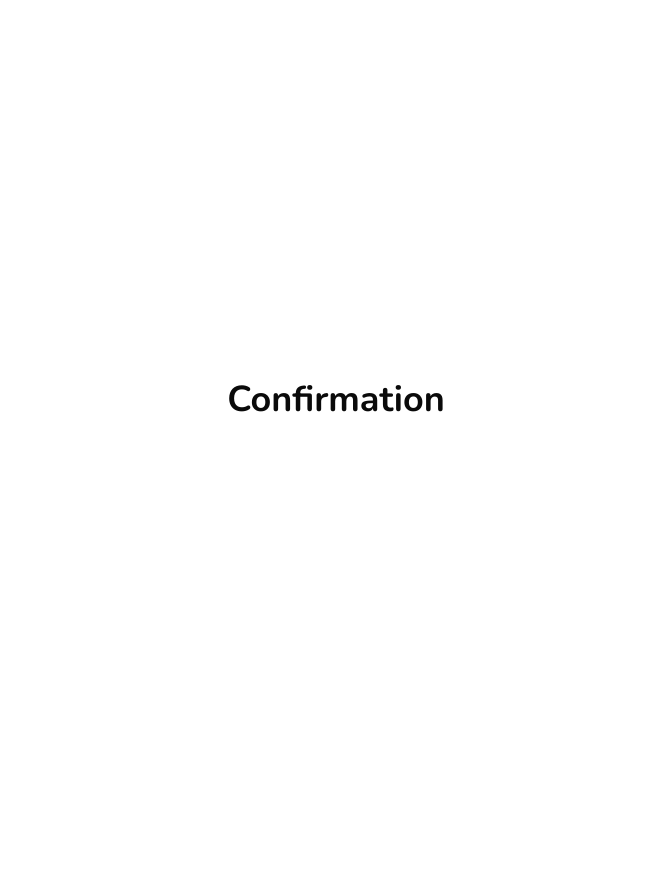
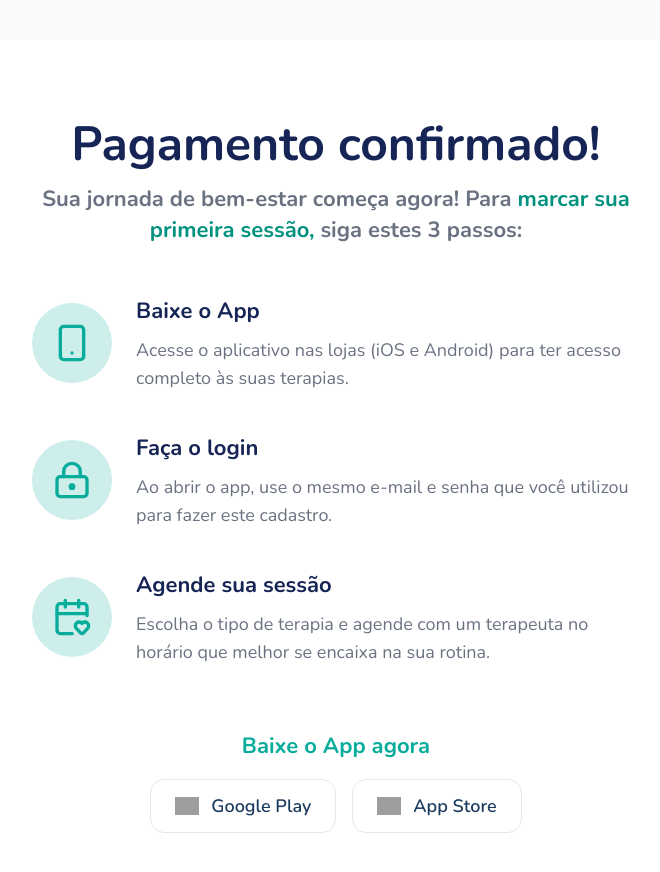
Before and after one commit to hit-terapias-holisticas/checkout-web-front, a Next.js app: page /confirmation in a window 1280 px wide. Shown: the top 872 px of the page, without its empty margins (304-964 px from the left). Before the commit the page ends 800 px from the top, so only its background shows below. Built offline with nearby package versions, Linux system fonts and the light colour scheme; grey boxes are pictures that could not be loaded.

Commit message:
feat: 🎸 1478: confirmation page
✅ Closes: 1478

```diff
--- a/src/app/confirmation/page.tsx
+++ b/src/app/confirmation/page.tsx
@@ -1,7 +1,154 @@
+"use client";
+
+import Image from "next/image";
+import Link from "next/link";
+import { Smartphone, LockKeyhole, CalendarHeart } from "lucide-react";
+import { Button } from "@/src/components/ui/button";
+
 export default function ConfirmationPage() {
+  //TODO: remove MOCK ver como vai ser feito
+  const isUserRegistered = false;
   return (
-    <div className="min-h-screen flex items-center justify-center">
-      <h1 className="text-4xl font-bold">Confirmation</h1>
-    </div>
+    <main className="min-h-screen bg-white md:bg-gray-50 flex flex-col items-center md:justify-center pt-10">
+      <div className="w-full max-w-3xl bg-white rounded-3xl p-6 md:p-20 flex flex-col gap-12">
+        <div className="flex flex-col gap-4 text-left md:text-center items-start md:items-center">
+          <h1 className="text-3-5xl md:text-5xl font-bold text-blue-950">
+            Pagamento confirmado!
+          </h1>
+          {isUserRegistered ? (
+            <p className="text-gray-500 text-lg md:text-1-5xl text-sm md:font-bold">
+              Parabéns por esta decisão! Sua jornada de bem-estar{" "}
+              <span className="text-primary-600 font-bold ">
+                começa agora. Siga estes 3 passos e
+              </span>{" "}
+              marque sua primeira sessão:
+            </p>
+          ) : (
+            <p className="text-gray-500 text-lg md:text-1-5xl text-sm md:font-bold">
+              Sua jornada de bem-estar começa agora! Para{" "}
+              <span className="text-primary-600 font-bold ">
+                marcar sua primeira sessão,
+              </span>{" "}
+              siga estes 3 passos:
+            </p>
+          )}
+        </div>
+
+        <div className="flex flex-col gap-10">
+          <div className="flex items-center gap-6">
+            <div className="flex-shrink-0 w-16 h-16 md:w-20 md:h-20 bg-primary/20 rounded-full flex items-center justify-center">
+              <Smartphone className="w-8 h-8 md:w-10 md:h-10 text-primary" />
+            </div>
+            <div className="flex flex-col gap-2">
+              {isUserRegistered ? (
+                <>
+                  <h3 className="text-1-5xl font-bold text-blue-950">
+                    Acesse o App
+                  </h3>
+
+                  <p className="text-gray-500 md:text-lg text-sm">
+                    Use o aplicativo do HIT em seu celular.
+                  </p>
+                </>
+              ) : (
+                <>
+                  <h3 className="text-1-5xl font-bold text-blue-950">
+                    Baixe o App
+                  </h3>
+                  <p className="text-gray-500 md:text-lg text-sm">
+                    Acesse o aplicativo nas lojas (iOS e Android) para ter
+                    acesso completo às suas terapias.
+                  </p>
+                </>
+              )}
+            </div>
+          </div>
+
+          <div className="flex items-center gap-6">
+            <div className="flex-shrink-0 w-16 h-16 md:w-20 md:h-20 bg-primary/20 rounded-full flex items-center justify-center">
+              <LockKeyhole className="w-8 h-8 md:w-10 md:h-10 text-primary" />
+            </div>
+            <div className="flex flex-col gap-2">
+              <h3 className="text-1-5xl font-bold text-blue-950">
+                Faça o login
+              </h3>
+              {isUserRegistered ? (
+                <p className="text-gray-500 md:text-lg text-sm">
+                  Se não estiver logado, utilize o e-mail e senha cadastrados.
+                </p>
+              ) : (
+                <p className="text-gray-500 md:text-lg text-sm">
+                  Ao abrir o app, use o mesmo e-mail e senha que você utilizou
+                  para fazer este cadastro.
+                </p>
+              )}
+            </div>
+          </div>
+
+          <div className="flex items-center gap-6">
+            <div className="flex-shrink-0 w-16 h-16 md:w-20 md:h-20 bg-primary/20 rounded-full flex items-center justify-center">
+              <CalendarHeart className="w-8 h-8 md:w-10 md:h-10 text-primary" />
+            </div>
+            <div className="flex flex-col gap-2">
+              <h3 className="text-1-5xl font-bold text-blue-950">
+                Agende sua sessão
+              </h3>
+              <p className="text-gray-500 md:text-lg text-sm">
+                Escolha o tipo de terapia e agende com um terapeuta no horário
+                que melhor se encaixa na sua rotina.
+              </p>
+            </div>
+          </div>
+        </div>
+
+        <div className="flex flex-col items-center gap-4 mt-4">
+          {!isUserRegistered && (
+            <h4 className="text-primary font-bold text-1-5xl">
+              Baixe o App agora
+            </h4>
+          )}
+          <div className="flex flex-col flex-row gap-4 w-full md:w-auto">
+            {isUserRegistered ? (
+              <Button>Agendar terapia agora</Button>
+            ) : (
+              <>
+                <Link
+                  href="#"
+                  className="border border-gray-200 rounded-xl px-6 py-3 flex items-center gap-3 hover:bg-gray-50 transition-colors"
+                >
+                  <Image
+                    src="/google-play.svg"
+                    alt="Google Play"
+                    width={24}
+                    height={24}
+                  />
+                  <div className="flex flex-col leading-tight">
+                    <span className="text-lg font-semibold text-[#1B3B5F]">
+                      Google Play
+                    </span>
+                  </div>
+                </Link>
+                <Link
+                  href="#"
+                  className="border border-gray-200 rounded-xl px-6 py-3 flex items-center gap-3 hover:bg-gray-50 transition-colors"
+                >
+                  <Image
+                    src="/apple-store.svg"
+                    alt="App Store"
+                    width={24}
+                    height={24}
+                  />
+                  <div className="flex flex-col leading-tight">
+                    <span className="text-lg font-semibold text-[#1B3B5F]">
+                      App Store
+                    </span>
+                  </div>
+                </Link>
+              </>
+            )}
+          </div>
+        </div>
+      </div>
+    </main>
   );
 }
--- a/src/app/globals.css
+++ b/src/app/globals.css
@@ -7,6 +7,7 @@
   --font-sans: var(--font-nunito);
   --text-1-5xl: 1.375rem; /* 22px */
   --text-2-5xl: 1.75rem; /* 28px */
+  --text-3-5xl: 2rem; /* 32px */
   --text-4-5xl: 2.5rem; /* 40px */
   --text-6-5xl: 4rem; /* 64px */
   --leading-4-5xl: 2.5rem; /* 40px */
```
